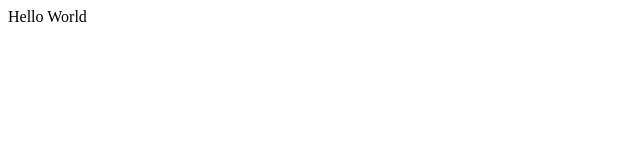
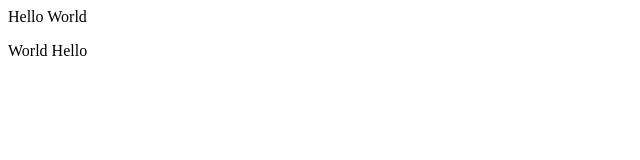
Before and after one commit to ShreyasChandrashekar/demo-repo, a plain HTML site: page index.html in a window 1280 px wide. Shown: the full height of the page, 0-640 px from the left. Drawn offline with Linux system fonts and the light colour scheme.

Commit message:
added a paragraph tag

```diff
--- a/index.html
+++ b/index.html
@@ -1 +1,2 @@
 <div>Hello World</div>
+<p>World Hello</p>
```
